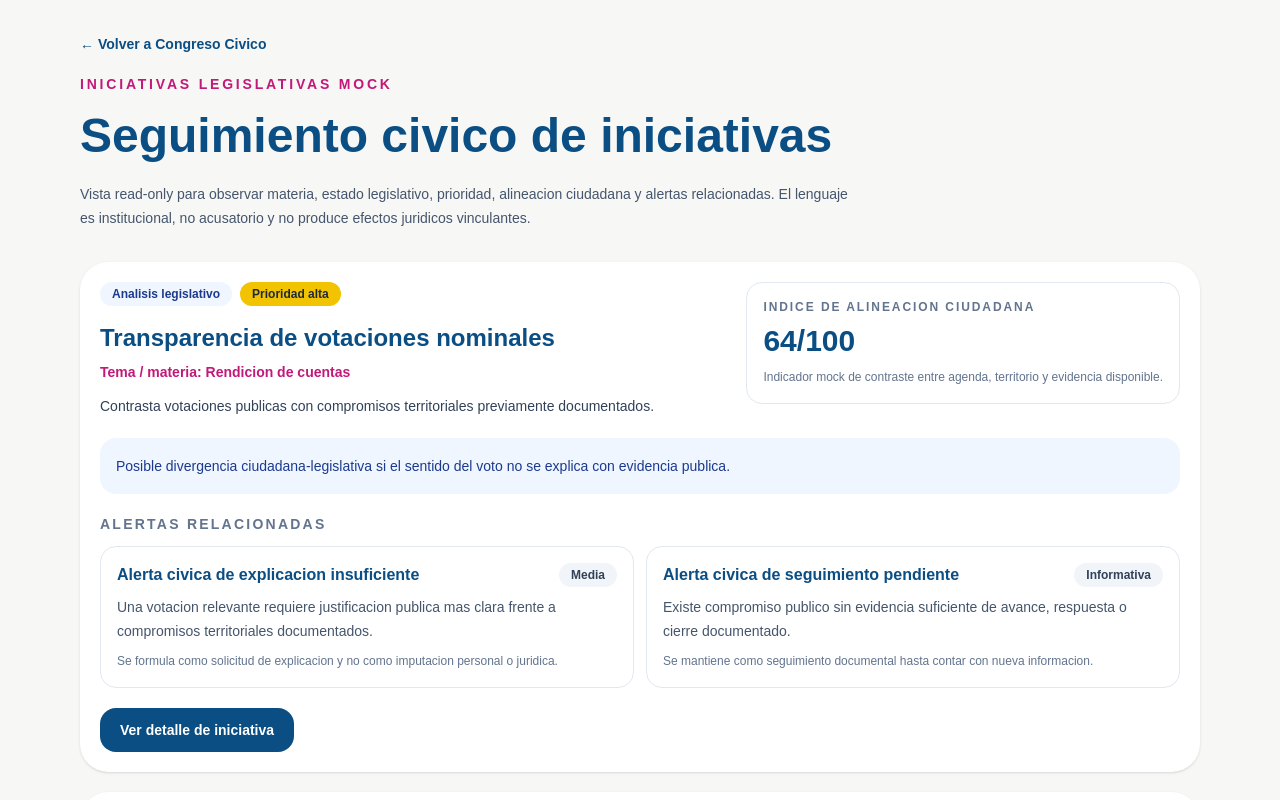
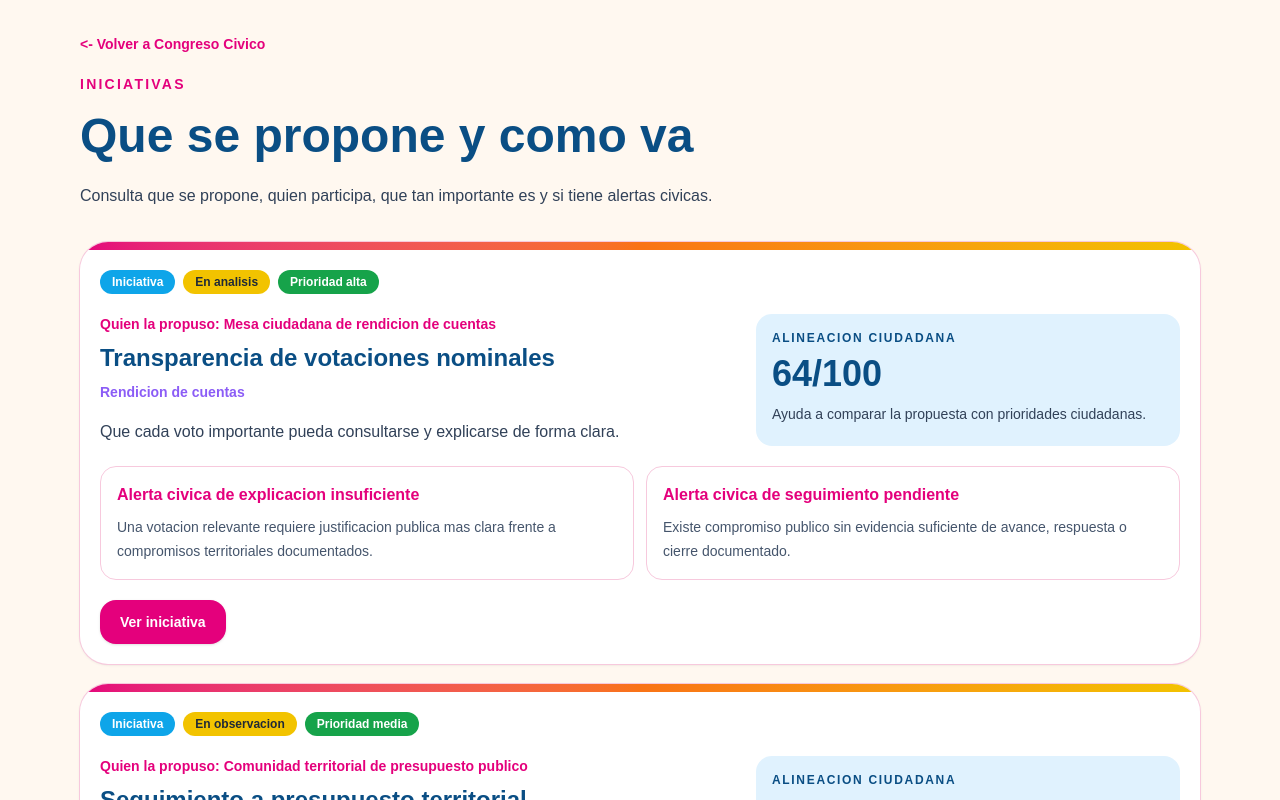
Before and after one commit to TecnocraciaParticipativaMexico/Plataforma, a Next.js app in the folder web/: page /congreso-civico/iniciativas in a window 1280 px wide. Shown: the top 800 px of the page. Built offline with nearby package versions, Linux system fonts and the light colour scheme.

Commit message:
style: simplify Congreso Civico initiatives page

```diff
--- a/web/app/congreso-civico/iniciativas/page.tsx
+++ b/web/app/congreso-civico/iniciativas/page.tsx
@@ -5,9 +5,9 @@ import {
 } from "../../lib/congresoCivico";
 
 const estadoLabel = {
-  observacion: "Observacion",
-  analisis: "Analisis legislativo",
-  dictamen: "Dictamen civico",
+  observacion: "En observacion",
+  analisis: "En analisis",
+  dictamen: "Con dictamen civico",
 };
 
 const prioridadLabel = {
@@ -16,11 +16,17 @@ const prioridadLabel = {
   alta: "Prioridad alta",
 };
 
-const severidadLabel = {
-  informativa: "Informativa",
-  media: "Media",
-  alta: "Alta",
-};
+const propuestaPor = {
+  "ini-001": "Mesa ciudadana de rendicion de cuentas",
+  "ini-002": "Comunidad territorial de presupuesto publico",
+  "ini-003": "Equipo civico de memoria legislativa",
+} as const;
+
+const resumenSimple = {
+  "ini-001": "Que cada voto importante pueda consultarse y explicarse de forma clara.",
+  "ini-002": "Dar seguimiento a recursos publicos y necesidades reales del territorio.",
+  "ini-003": "Guardar compromisos y avances para que no se pierdan en el tiempo.",
+} as const;
 
 function obtenerAlertasRelacionadas(alertaIds: string[]) {
   return alertasCongresoCivico.filter((alerta) => alertaIds.includes(alerta.id));
@@ -28,23 +34,21 @@ function obtenerAlertasRelacionadas(alertaIds: string[]) {
 
 export default function CongresoCivicoIniciativasPage() {
   return (
-    <main className="min-h-screen bg-[#F7F7F5] text-[#0A4E84]">
+    <main className="min-h-screen bg-[#FFF8F0] text-[#0A4E84]">
       <div className="mx-auto max-w-6xl px-4 py-8">
-        <Link href="/congreso-civico" className="mb-5 inline-block text-sm font-semibold">
-          ← Volver a Congreso Civico
+        <Link href="/congreso-civico" className="mb-5 inline-block text-sm font-semibold text-[#E4007C]">
+          {"<-"} Volver a Congreso Civico
         </Link>
 
         <section className="mb-8 max-w-3xl">
-          <div className="mb-3 text-sm font-semibold uppercase tracking-[0.2em] text-[#C2187A]">
-            Iniciativas legislativas mock
+          <div className="mb-3 text-sm font-bold uppercase tracking-[0.16em] text-[#E4007C]">
+            Iniciativas
           </div>
           <h1 className="text-4xl font-bold leading-tight md:text-5xl">
-            Seguimiento civico de iniciativas
+            Que se propone y como va
           </h1>
-          <p className="mt-4 text-sm leading-6 text-slate-600">
-            Vista read-only para observar materia, estado legislativo, prioridad,
-            alineacion ciudadana y alertas relacionadas. El lenguaje es institucional,
-            no acusatorio y no produce efectos juridicos vinculantes.
+          <p className="mt-4 text-base leading-7 text-slate-700">
+            Consulta que se propone, quien participa, que tan importante es y si tiene alertas civicas.
           </p>
         </section>
 
@@ -53,84 +57,69 @@ export default function CongresoCivicoIniciativasPage() {
             const alertas = obtenerAlertasRelacionadas(iniciativa.alertasRelacionadas);
 
             return (
-              <article key={iniciativa.id} className="rounded-[28px] bg-white p-5 shadow-sm">
-                <div className="flex flex-col gap-4 lg:flex-row lg:items-start lg:justify-between">
-                  <div className="max-w-3xl">
+              <article key={iniciativa.id} className="overflow-hidden rounded-[28px] bg-white shadow-sm ring-1 ring-[#F7C9DD]">
+                <div className="h-2 bg-gradient-to-r from-[#E4007C] via-[#F97316] to-[#F2C300]" />
+                <div className="p-5">
                   <div className="flex flex-wrap gap-2">
-                      <span className="rounded-full bg-blue-50 px-3 py-1 text-xs font-bold text-blue-900">
+                    <span className="rounded-full bg-[#0EA5E9] px-3 py-1 text-xs font-bold text-white">
+                      Iniciativa
+                    </span>
+                    <span className="rounded-full bg-[#F2C300] px-3 py-1 text-xs font-bold text-[#1F2937]">
                       {estadoLabel[iniciativa.estado]}
                     </span>
-                      <span className="rounded-full bg-[#F2C300] px-3 py-1 text-xs font-bold text-[#1F2937]">
+                    <span className="rounded-full bg-[#16A34A] px-3 py-1 text-xs font-bold text-white">
                       {prioridadLabel[iniciativa.prioridad]}
                     </span>
                   </div>
 
-                    <h2 className="mt-4 text-2xl font-bold text-[#0A4E84]">
-                      {iniciativa.titulo}
-                    </h2>
-                    <p className="mt-2 text-sm font-semibold text-[#C2187A]">
-                      Tema / materia: {iniciativa.tema}
+                  <div className="mt-5 grid gap-5 lg:grid-cols-[1.2fr_0.8fr]">
+                    <div>
+                      <p className="text-sm font-bold text-[#E4007C]">
+                        Quien la propuso: {propuestaPor[iniciativa.id as keyof typeof propuestaPor]}
                       </p>
-                    <p className="mt-3 text-sm leading-6 text-slate-700">
-                      {iniciativa.descripcion}
+                      <h2 className="mt-2 text-2xl font-bold text-[#0A4E84]">{iniciativa.titulo}</h2>
+                      <p className="mt-2 text-sm font-semibold text-[#8B5CF6]">{iniciativa.tema}</p>
+                      <p className="mt-4 text-base leading-7 text-slate-700">
+                        {resumenSimple[iniciativa.id as keyof typeof resumenSimple]}
                       </p>
                     </div>
 
-                  <div className="rounded-2xl border border-slate-200 p-4 lg:min-w-56">
-                    <div className="text-xs font-bold uppercase tracking-[0.16em] text-slate-500">
-                      Indice de alineacion ciudadana
+                    <div className="rounded-2xl bg-[#E0F2FE] p-4">
+                      <div className="text-xs font-bold uppercase tracking-[0.14em] text-[#0A4E84]">
+                        Alineacion ciudadana
                       </div>
-                    <div className="mt-2 text-3xl font-bold text-[#0A4E84]">
+                      <div className="mt-2 text-4xl font-bold text-[#0A4E84]">
                         {iniciativa.indiceAlineacionCiudadana ?? "Sin dato"}
                         {typeof iniciativa.indiceAlineacionCiudadana === "number" ? "/100" : ""}
                       </div>
-                    <p className="mt-2 text-xs leading-5 text-slate-500">
-                      Indicador mock de contraste entre agenda, territorio y evidencia disponible.
+                      <p className="mt-2 text-sm leading-6 text-slate-700">
+                        Ayuda a comparar la propuesta con prioridades ciudadanas.
                       </p>
                     </div>
                   </div>
 
-                <div className="mt-5 rounded-2xl bg-blue-50 p-4 text-sm leading-6 text-blue-900">
-                  {iniciativa.riesgoInstitucional}
-                </div>
-
-                <div className="mt-5">
-                  <h3 className="text-sm font-bold uppercase tracking-[0.16em] text-slate-500">
-                    Alertas relacionadas
-                  </h3>
-
-                  <div className="mt-3 grid gap-3 md:grid-cols-2">
+                  <div className="mt-5 grid gap-3 md:grid-cols-2">
                     {alertas.length > 0 ? (
                       alertas.map((alerta) => (
-                        <div key={alerta.id} className="rounded-2xl border border-slate-200 p-4">
-                          <div className="flex items-center justify-between gap-3">
-                            <h4 className="font-bold text-[#0A4E84]">{alerta.tipo}</h4>
-                            <span className="rounded-full bg-slate-100 px-3 py-1 text-xs font-bold text-slate-700">
-                              {severidadLabel[alerta.severidad]}
-                            </span>
-                          </div>
-                          <p className="mt-2 text-sm leading-6 text-slate-600">
-                            {alerta.descripcion}
-                          </p>
-                          <p className="mt-2 text-xs leading-5 text-slate-500">
-                            {alerta.criterioSeguro}
-                          </p>
+                        <div key={alerta.id} className="rounded-2xl border border-[#F7C9DD] p-4">
+                          <div className="font-bold text-[#E4007C]">{alerta.tipo}</div>
+                          <p className="mt-2 text-sm leading-6 text-slate-600">{alerta.descripcion}</p>
                         </div>
                       ))
                     ) : (
-                      <div className="rounded-2xl border border-slate-200 p-4 text-sm text-slate-600">
-                        Sin alertas relacionadas en el mock actual.
+                      <div className="rounded-2xl border border-[#F7C9DD] p-4 text-sm text-slate-600">
+                        Sin alertas civicas por ahora.
                       </div>
                     )}
-                  </div>
                   </div>
 
                   <Link
                     href={`/congreso-civico/iniciativas/${iniciativa.id}`}
-                  className="mt-5 inline-block rounded-2xl bg-[#0A4E84] px-5 py-3 text-sm font-bold text-white"
+                    className="mt-5 inline-block rounded-2xl bg-[#E4007C] px-5 py-3 text-sm font-bold text-white shadow-sm"
                   >
-                  Ver detalle de iniciativa
+                    Ver iniciativa
                   </Link>
+                </div>
               </article>
             );
           })}
```
Lines whose indentation alone changed are shown as unchanged.
